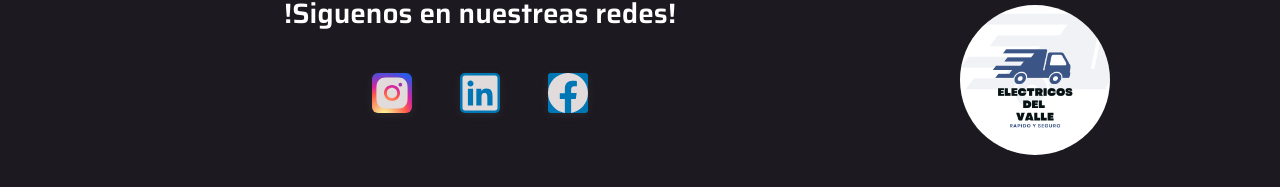
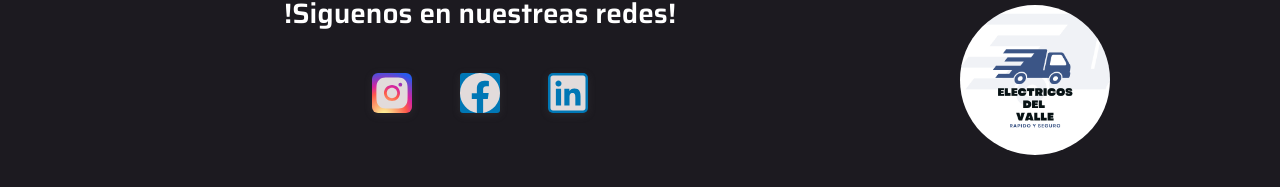
Before and after one commit to xStaked/Deliveries-project, a React (Vite) app: page / in a window 1280 px wide. Shown: the part 593-780 px from the top of the page. Built offline with nearby package versions, Linux system fonts and the light colour scheme.

Commit message:
added links in social media icons

```diff
--- a/src/components/Footer/Footer.jsx
+++ b/src/components/Footer/Footer.jsx
@@ -17,9 +17,24 @@
         >
           <h3 className="my-2">!Siguenos en nuestreas redes!</h3>
           <Col className="d-flex flex-row justify-content-center align-items-center">
-            <AiFillInstagram className="icon-ig mx-4 mb-4" />
-            <FaLinkedin className="icon-li mx-4 mb-4" />
-            <BsFacebook className="icon-fb mx-4 mb-4" />
+            <a
+              href="https://www.instagram.com/electricosdelvalle/"
+              target="_blank"
+            >
+              <AiFillInstagram className="icon-ig mx-4 mb-4" />
+            </a>
+            <a
+              href="https://www.linkedin.com/company/electricosdelvalle/"
+              target="_blank"
+            >
+              <BsFacebook className="icon-fb mx-4 mb-4" />
+            </a>
+            <a
+              href="https://www.facebook.com/profile.php?id=100075822712887"
+              target="_blank"
+            >
+              <FaLinkedin className="icon-li mx-4 mb-4" />
+            </a>
           </Col>
         </Col>
         <Col xl={3}>
```
